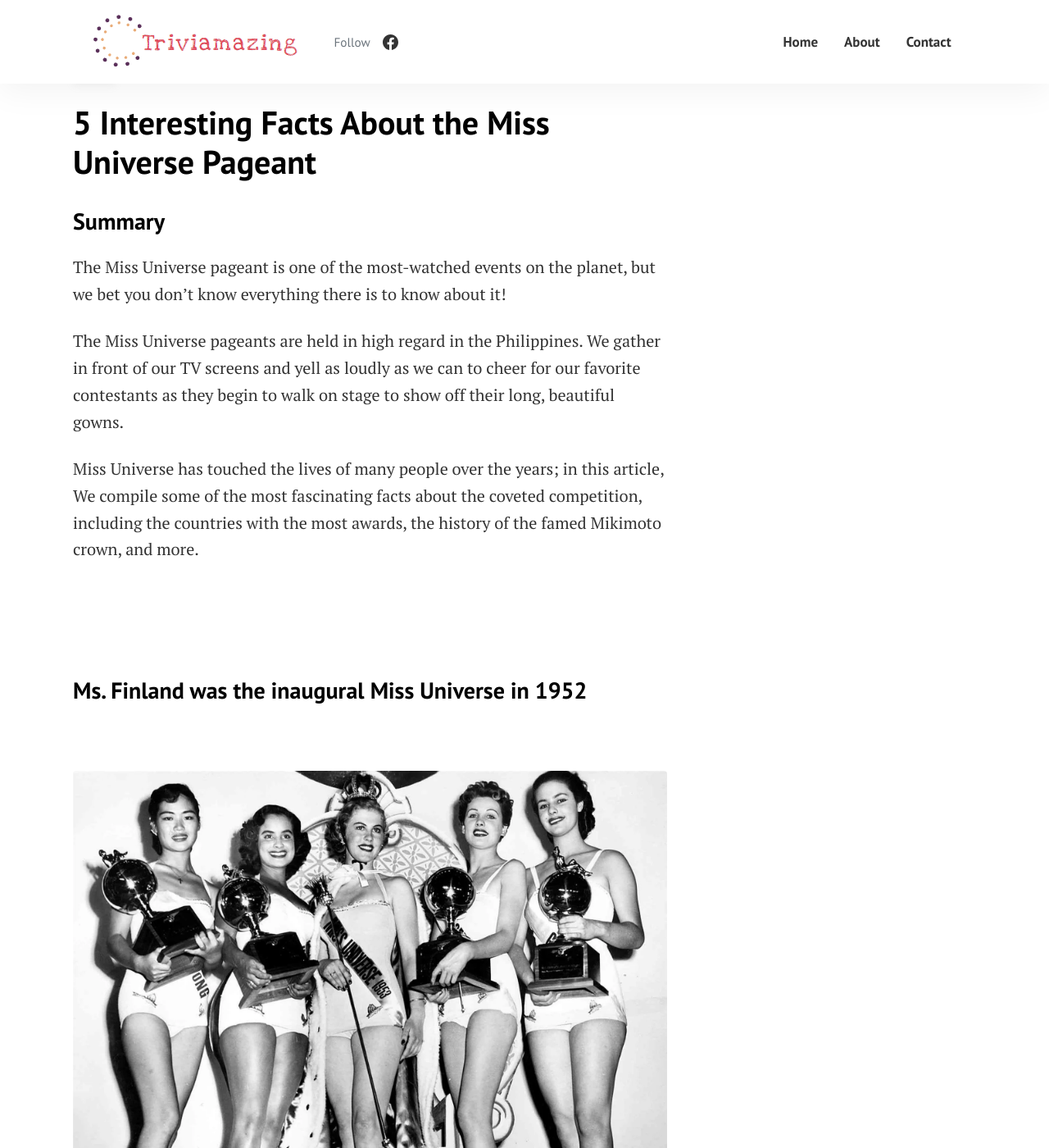
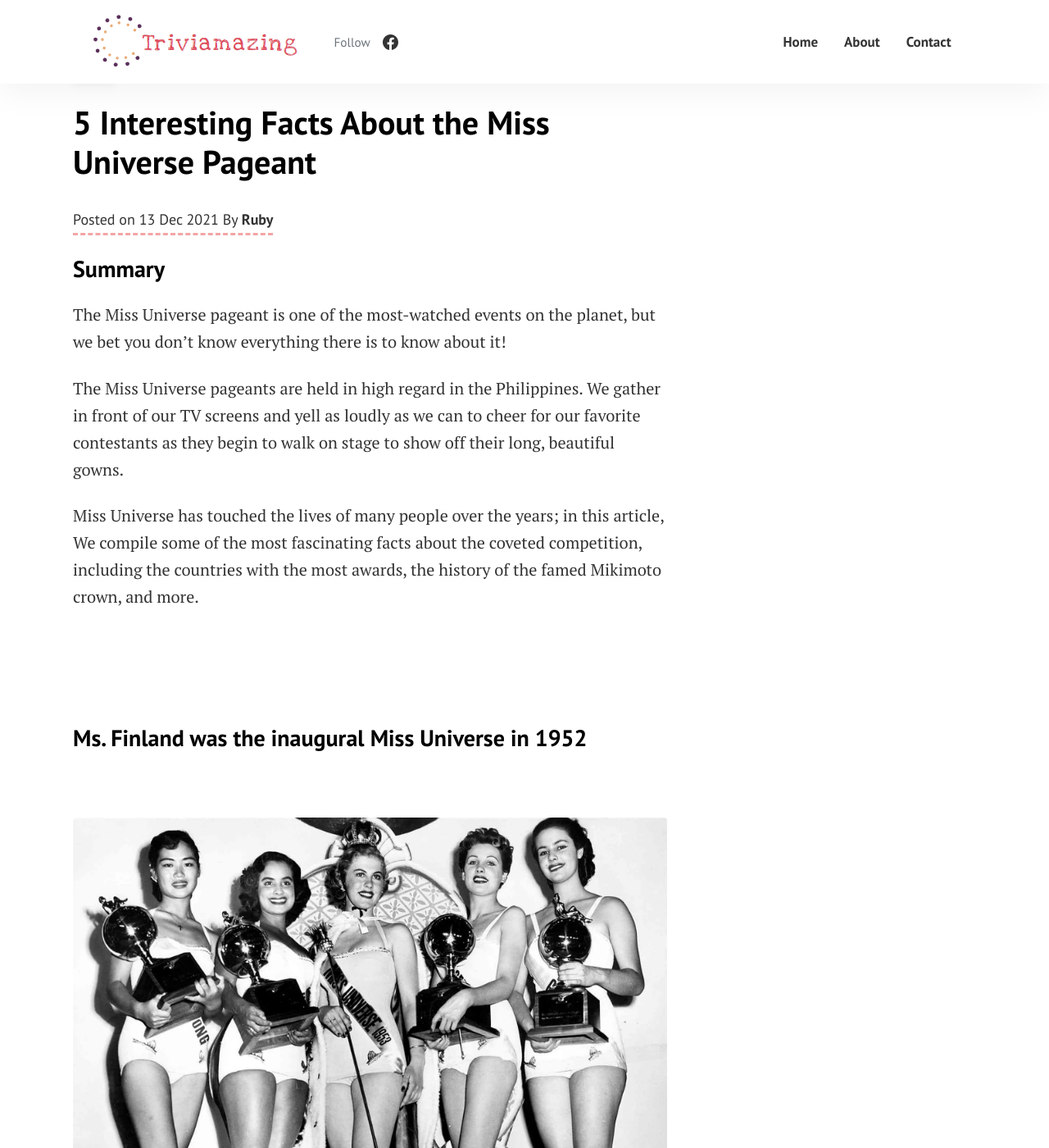
Before and after one commit to ruubbies-vlog/ruubbies-vlog.github.io, a Jekyll site: the page built from _posts/2021-12-13-5-interesting-facts-about-the-miss-universe-pageant.md, in a window 1280 px wide and 1400 px high, scrolled down 620 px. Shown: the whole window at 82% size. Built offline with Jekyll 4.4.1, drawn with Linux system fonts in a browser that asks for light colours; comment, search, counter and statistics services are not loaded.

```diff
--- a/_layouts/post.html
+++ b/_layouts/post.html
@@ -35,7 +35,15 @@
 
                 <!-- Post Title -->
 				<h1 class="posttitle">{{ page.title }}</h1>
-
+                <!-- Post Date -->
+            <p>
+                <small>
+                    <span class="post-date"><time class="post-date" datetime="{{ page.date | date:"%Y-%m-%d" }}">Posted on {{ page.date | date_to_string }} By <strong>{{ author.display_name }}</strong></time></span>
+                    {% if page.last_modified_at %}
+                    (Updated: <time datetime="{{ page.last_modified_at | date_to_xmlschema }}" itemprop="dateModified">{{ page.last_modified_at | date: "%b %-d, %Y" }}</time>)
+                    {% endif %}
+                    </small>
+                </p>
 			</div>
 
 
@@ -54,15 +62,7 @@
 
 			</div>
 
-            <!-- Post Date -->
-            <p>
-            <small>
-                <span class="post-date"><time class="post-date" datetime="{{ page.date | date:"%Y-%m-%d" }}">{{ page.date | date_to_string }}</time></span>
-                {% if page.last_modified_at %}
-                (Updated: <time datetime="{{ page.last_modified_at | date_to_xmlschema }}" itemprop="dateModified">{{ page.last_modified_at | date: "%b %-d, %Y" }}</time>)
-                {% endif %}
-                </small>
-            </p>
+
 
 
 
--- a/assets/css/theme.scss
+++ b/assets/css/theme.scss
@@ -261,7 +261,7 @@
 	overflow:hidden!important;
 }
 span.post-name,span.post-date,span.author-meta {
-	display:inline-block;
+	display:inline-block; font-size: 1.18em; border-bottom: 3px dashed rgb(243, 165, 165);
 }
 
 span.post-read-more a {
```
